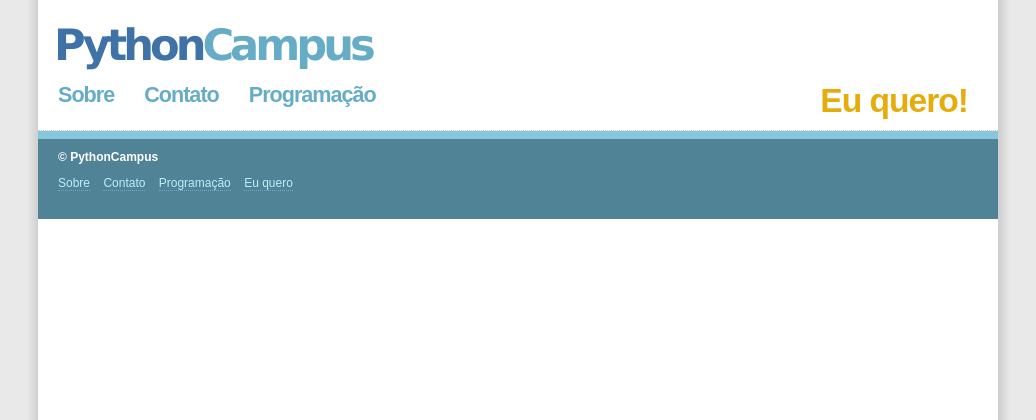
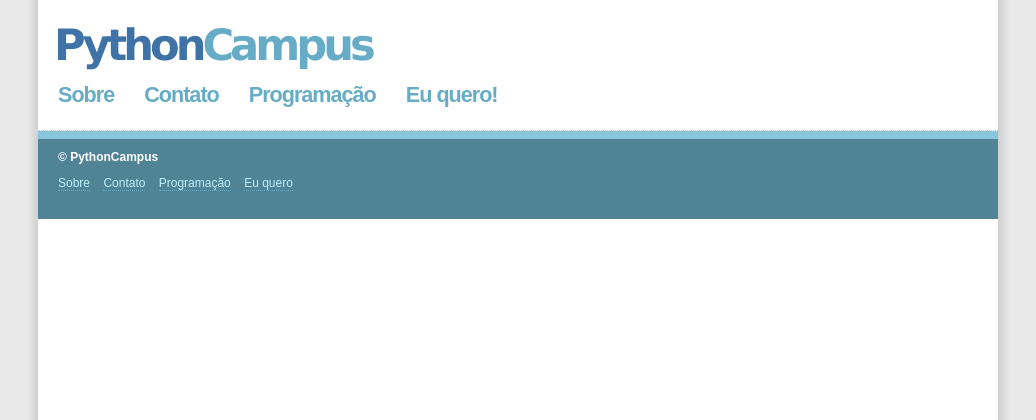
Before and after one commit to flavioamieiro/pythoncampus, a Django app: template templates/base.html in a window 1280 px wide. Shown: the top 420 px of the page, without its empty margins (122-1158 px from the left). Run offline with Django 3.2, Linux system fonts and the light colour scheme; the template is opened without the code that fills it, so the values that code supplies are empty.

Commit message:
Fixed 'Eu Quero' menu style

```diff
--- a/templates/base.html
+++ b/templates/base.html
@@ -24,7 +24,7 @@
         <li><a href="/sobre/">Sobre</a></li>
         <li><a href="/contato/">Contato</a></li>
         <li><a href="/programacao/">Programação</a></li>
-        <li class="eu-quero"><a href="/eu-quero-uma-pythoncampus-na-minha-universidade/">Eu quero!</a></li>
+        <li><a href="/eu-quero-uma-pythoncampus-na-minha-universidade/">Eu quero!</a></li>
       </ul>
     </div>
     <hr />
```
